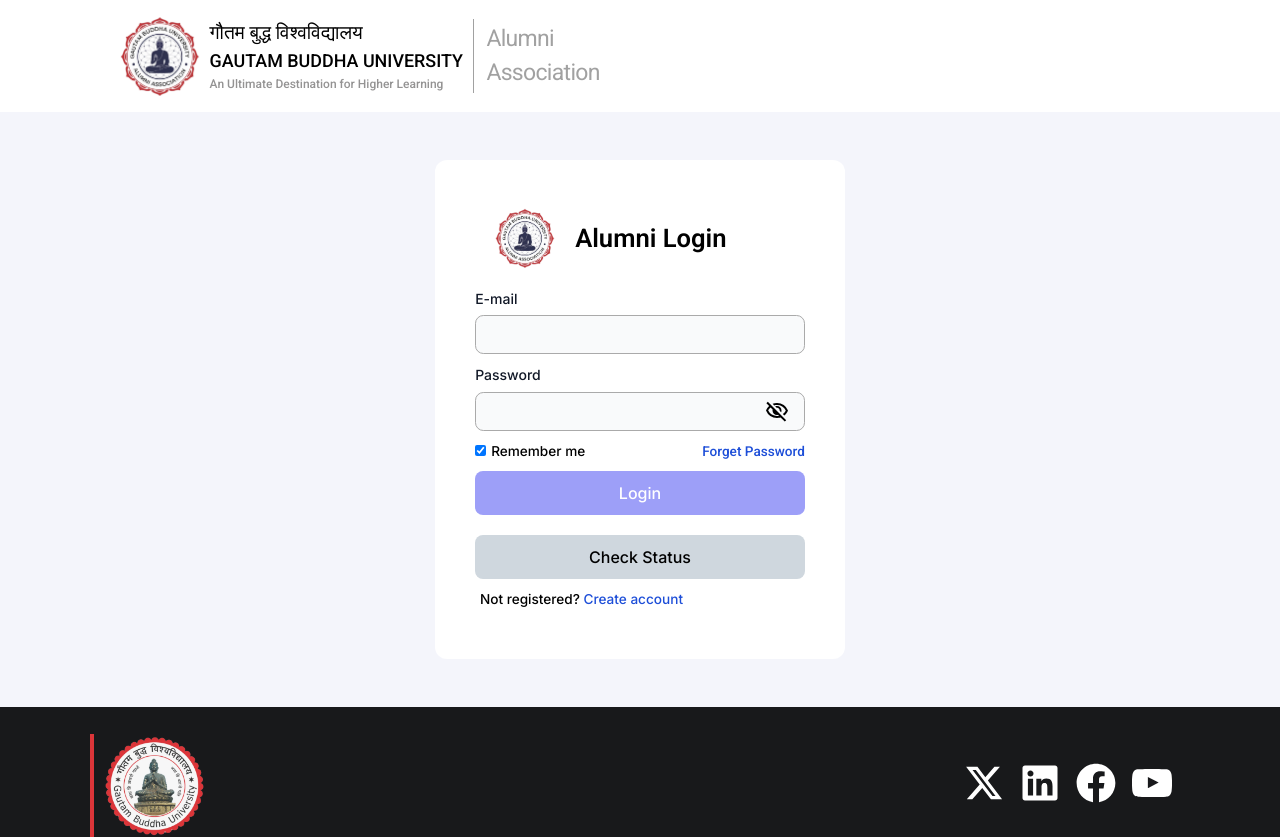
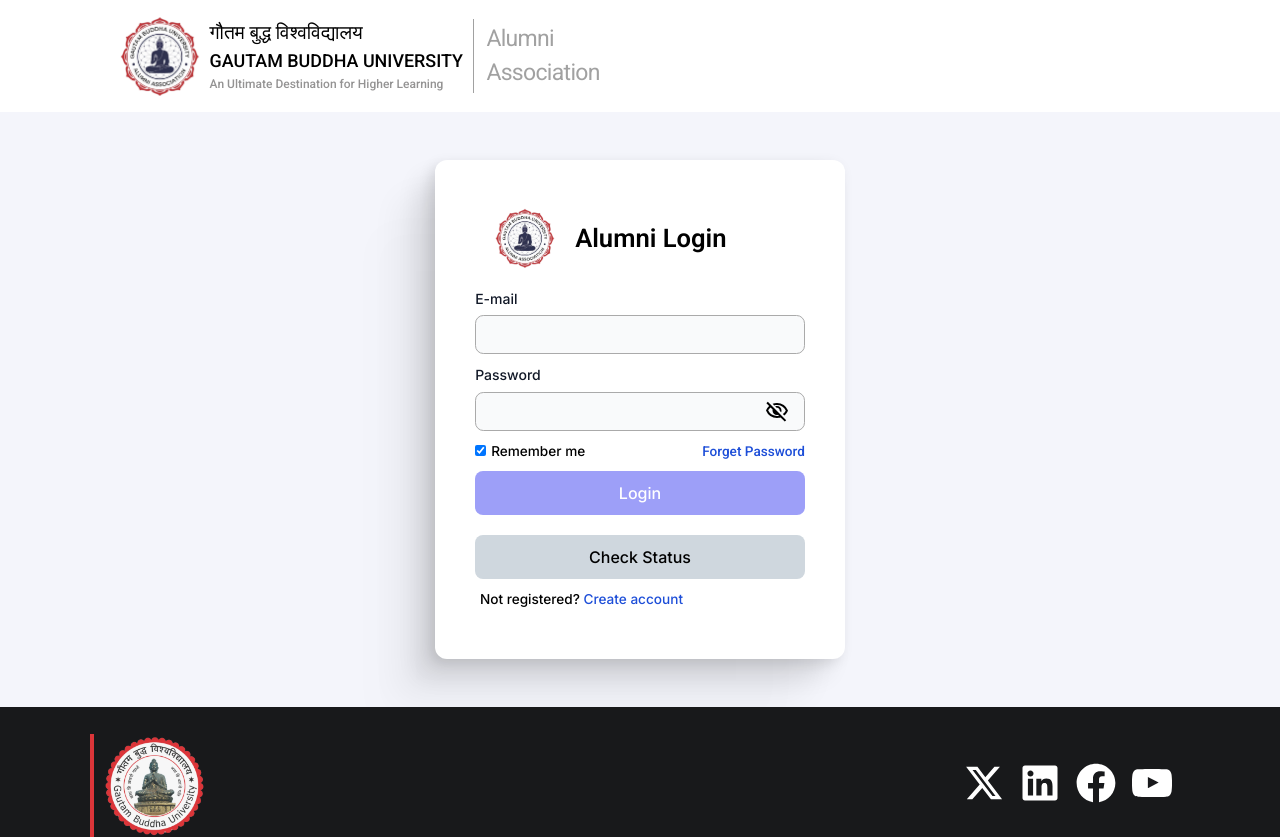
Before and after one commit to Deepak-0411/Alumni-portal, a React (Vite) app: page /alumni/login in a window 1280 px wide. Shown: the top 837 px of the page. Built offline with nearby package versions, Linux system fonts and the light colour scheme; a web font is replaced by a local one.

Commit message:
shadow in login form

```diff
--- a/src/styles/modules/auth/Login.module.css
+++ b/src/styles/modules/auth/Login.module.css
@@ -8,6 +8,9 @@
   background: #fff;
   flex-wrap: wrap;
   gap: 1.25rem;
+    box-shadow: -101px 104px 40px 0 rgba(0, 0, 0, 0),
+    -64px 66px 37px 0 rgba(0, 0, 0, 0.01), -36px 37px 31px 0 rgba(0, 0, 0, 0.05),
+    -16px 17px 23px 0 rgba(0, 0, 0, 0.09), -4px 4px 13px 0 rgba(0, 0, 0, 0.1);
 }
 .header {
   display: flex;
```
